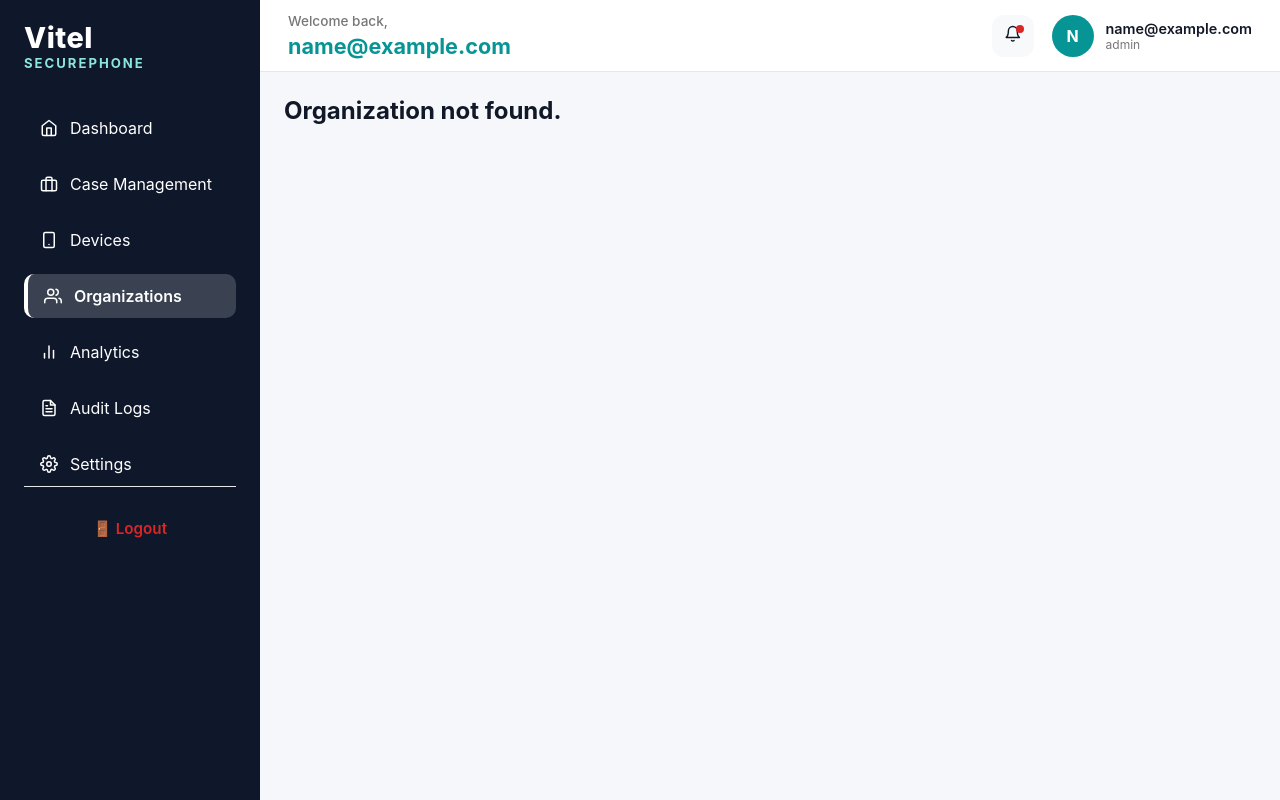
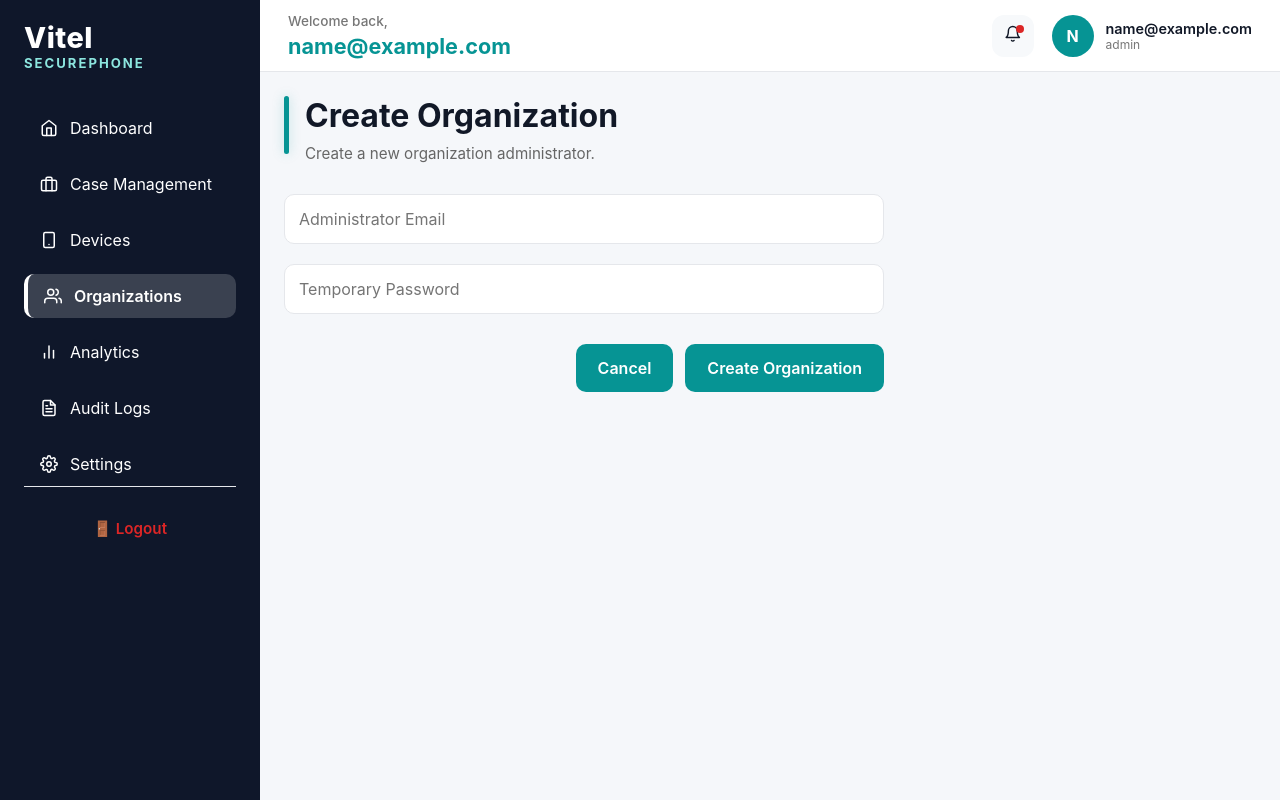
Before and after one commit to Trevkkys/vitel-securephone-web, a React (Vite) app: page /dashboard/organizations/create in a window 1280 px wide. Before the commit this address had no page. Built offline with nearby package versions, Linux system fonts and the light colour scheme; sample sign-in values are in the browser's storage.

Commit message:
more backend int

```diff
--- a/src/features/cases/pages/CasesPage.tsx
+++ b/src/features/cases/pages/CasesPage.tsx
@@ -1,5 +1,6 @@
 import { PortalType } from "../../../config/portals";
 import { getCurrentUser } from "../../../utils/currentUser";
+import { getPortalFromRole } from "../../../utils/getPortalFromRole";
 
 import SuperAdminCases from "../portals/SuperAdminCases";
 import PoliceCases from "../portals/PoliceCases";
@@ -7,12 +8,13 @@ import InsuranceClaims from "../portals/InsuranceClaims";
 import VitelCases from "../portals/VitelCases";
 
 function CasesPage() {
-
     const user = getCurrentUser();
 
-   const portal = user?.organization ?? PortalType.POLICE;
+    const portal = getPortalFromRole(user?.role);
 
-switch (portal) {
+    switch (portal) {
+        case PortalType.SUPER_ADMIN:
+            return <SuperAdminCases />;
 
         case PortalType.POLICE:
             return <PoliceCases />;
@@ -23,12 +25,9 @@ switch (portal) {
         case PortalType.VITEL:
             return <VitelCases />;
 
-        case PortalType.SUPER_ADMIN:
         default:
-            return <SuperAdminCases />;
-
+            return <PoliceCases />;
     }
-
 }
 
 export default CasesPage;
--- a/src/features/organizations/pages/OrganizationsPage/OrganizationsPage.tsx
+++ b/src/features/organizations/pages/OrganizationsPage/OrganizationsPage.tsx
@@ -20,7 +20,11 @@ function OrganizationsPage() {
                 description="Manage partner organizations, portal access and enabled modules."
                 action={
                     <div className={styles.headerButton}>
-                        <Button>
+                        <Button
+                            onClick={() =>
+                                navigate("/dashboard/organizations/create")
+                            }
+                        >
                             + Add Organization
                         </Button>
                     </div>
--- /dev/null
+++ b/src/features/organizations/pages/createorganizationpage/CreateOrganizationPage.module.css
@@ -0,0 +1,13 @@
+.form {
+    max-width: 600px;
+    display: flex;
+    flex-direction: column;
+    gap: 20px;
+}
+
+.actions {
+    display: flex;
+    justify-content: flex-end;
+    gap: 12px;
+    margin-top: 10px;
+}
--- /dev/null
+++ b/src/features/organizations/pages/createorganizationpage/CreateOrganizationPage.tsx
@@ -0,0 +1,98 @@
+import { useState } from "react";
+import { useNavigate } from "react-router-dom";
+import toast from "react-hot-toast";
+
+import PageHeader from "../../../../components/common/PageHeader/PageHeader";
+import Button from "../../../../components/ui/Button/Button";
+import Input from "../../../../components/ui/Input/Input";
+
+import { createUser } from "../../../../services/user.service";
+
+import styles from "./CreateOrganizationPage.module.css";
+
+function CreateOrganizationPage() {
+    const navigate = useNavigate();
+
+    const [email, setEmail] = useState("");
+    const [password, setPassword] = useState("");
+    const [loading, setLoading] = useState(false);
+
+    async function handleSubmit(
+        e: React.FormEvent
+    ) {
+        e.preventDefault();
+
+        if (loading) return;
+
+        try {
+            setLoading(true);
+
+            await createUser({
+                email,
+                password,
+                role: "admin",
+            });
+
+            toast.success(
+                "Organization administrator created successfully."
+            );
+
+            navigate("/dashboard/organizations");
+        } catch (error: any) {
+            toast.error(
+                error?.response?.data?.detail ??
+                "Failed to create organization."
+            );
+        } finally {
+            setLoading(false);
+        }
+    }
+
+    return (
+        <>
+            <PageHeader
+                title="Create Organization"
+                description="Create a new organization administrator."
+            />
+
+            <form
+                onSubmit={handleSubmit}
+                className={styles.form}
+            >
+                <Input
+                    placeholder="Administrator Email"
+                    value={email}
+                    onChange={(e) =>
+                        setEmail(e.target.value)
+                    }
+                />
+
+                <Input
+                    type="password"
+                    placeholder="Temporary Password"
+                    value={password}
+                    onChange={(e) =>
+                        setPassword(e.target.value)
+                    }
+                />
+
+                <div className={styles.actions}>
+                    <Button
+                        type="button"
+                        onClick={() => navigate(-1)}
+                    >
+                        Cancel
+                    </Button>
+
+                    <Button type="submit">
+                        {loading
+                            ? "Creating..."
+                            : "Create Organization"}
+                    </Button>
+                </div>
+            </form>
+        </>
+    );
+}
+
+export default CreateOrganizationPage;
--- a/src/features/reports/pages/ReportsPage.tsx
+++ b/src/features/reports/pages/ReportsPage.tsx
@@ -4,12 +4,12 @@ import Button from "../../../components/ui/Button/Button";
 import { getCurrentUser } from "../../../utils/auth";
 import { PortalType } from "../../../config/portals";
 import styles from "./ReportsPage.module.css";
+import { getPortalFromRole } from "../../../utils/getPortalFromRole";
 
 function ReportsPage() {
     const user = getCurrentUser();
 
-    const portal =
-        user?.organization ?? PortalType.POLICE;
+    const portal = getPortalFromRole(user?.role);
 
     const reportData = {
         [PortalType.SUPER_ADMIN]: {
--- a/src/features/roles/pages/RolesPage/RolesPage.tsx
+++ b/src/features/roles/pages/RolesPage/RolesPage.tsx
@@ -2,6 +2,7 @@ import { useEffect, useState } from "react";
 import PageHeader from "../../../../components/common/PageHeader/PageHeader";
 import Button from "../../../../components/ui/Button/Button";
 import Toggle from "../../../../components/ui/Toggle/Toggle";
+import { getPortalFromRole } from "../../../../utils/getPortalFromRole";
 import {
     policePermissionGroups,
     insurancePermissionGroups,
@@ -20,22 +21,25 @@ import styles from "./RolesPage.module.css";
 function RolesPage() {
     const user = getCurrentUser();
 
-    const portal =
-        user?.organization ?? PortalType.POLICE;
+    const portal = getPortalFromRole(user?.role);
 
     const roles =
         portal === PortalType.POLICE
             ? policeRoles
             : portal === PortalType.INSURANCE
                 ? insuranceRoles
-                : vitelRoles;
+                : portal === PortalType.VITEL
+                    ? vitelRoles
+                    : [];
 
     const permissionGroups =
         portal === PortalType.POLICE
             ? policePermissionGroups
             : portal === PortalType.INSURANCE
                 ? insurancePermissionGroups
-                : vitelPermissionGroups;
+                : portal === PortalType.VITEL
+                    ? vitelPermissionGroups
+                    : [];
 
     const [selectedRole, setSelectedRole] =
         useState(roles[0]);
@@ -73,14 +77,18 @@ function RolesPage() {
         <>
             <PageHeader
                 title={
-                    portal === PortalType.POLICE
+                    portal === PortalType.SUPER_ADMIN
+                        ? "Platform Roles & Permissions"
+                        : portal === PortalType.POLICE
                             ? "Police Roles & Permissions"
                             : portal === PortalType.INSURANCE
                                 ? "Insurance Roles & Permissions"
                                 : "Vitel Roles & Permissions"
                 }
                 description={
-                    portal === PortalType.POLICE
+                    portal === PortalType.SUPER_ADMIN
+                        ? "Manage platform-wide roles."
+                        : portal === PortalType.POLICE
                             ? "Configure police user permissions."
                             : portal === PortalType.INSURANCE
                                 ? "Configure insurance user permissions."
--- a/src/features/users/pages/UsersPage/UsersPage.tsx
+++ b/src/features/users/pages/UsersPage/UsersPage.tsx
@@ -6,21 +6,32 @@ import styles from "./UsersPage.module.css";
 import { getCurrentUser } from "../../../../utils/auth";
 import { PortalType } from "../../../../config/portals";
 import { portalContent } from "../../../../config/portalContent";
+import { getPortalFromRole } from "../../../../utils/getPortalFromRole";
+import Button from "../../../../components/ui/Button/Button";
 
 function UsersPage() {
     const user = getCurrentUser();
 
     const navigate = useNavigate();
 
-    const portal =
-        user?.organization ?? PortalType.POLICE;
+    const portal = getPortalFromRole(user?.role);
 
     const content =
-        portalContent[
         portal === PortalType.SUPER_ADMIN
-            ? PortalType.POLICE
-            : portal
-        ];
+            ? {
+                users: {
+                    title: "Platform Users",
+                    description:
+                        "Manage administrators, Vitel staff, police and insurance users.",
+                    roles: [
+                        "admin",
+                        "vitel_staff",
+                        "police",
+                        "insurance",
+                    ],
+                },
+            }
+            : portalContent[portal];
 
     const title = content.users.title;
 
@@ -194,7 +205,9 @@ function UsersPage() {
             ? policeUsers
             : portal === PortalType.INSURANCE
                 ? insuranceUsers
-                : vitelUsers;
+                : portal === PortalType.VITEL
+                    ? vitelUsers
+                    : [];
     const roleOptions = content.users.roles;
 
     const actionItems = [
@@ -257,6 +270,12 @@ function UsersPage() {
                     className={styles.search}
                     placeholder="Search users..."
                 />
+
+                <Button
+                    onClick={() => navigate("/dashboard/users/create")}
+                >
+                    + User
+                </Button>
 
                 <select className={styles.select}>
 
--- a/src/routes/router.tsx
+++ b/src/routes/router.tsx
@@ -31,7 +31,7 @@ import RolesPage from "../features/roles/pages/RolesPage/RolesPage";
 import CustomersPage from "../features/customers/pages/CustomersPage";
 import MonitoringPage from "../features/monitoring/pages/MonitoringPage";
 import SupportPage from "../features/support/pages/SupportPage";
-
+import CreateOrganizationPage from "../features/organizations/pages/createorganizationpage/CreateOrganizationPage";
 import ProtectedRoute from "../components/auth/ProtectedRoute";
 
 
@@ -88,6 +88,10 @@ export const router = createBrowserRouter([
             {
                 path: "organizations/:organizationId/activity",
                 element: <OrganizationActivityPage />,
+            },
+            {
+                path: "organizations/create",
+                element: <CreateOrganizationPage />,
             },
             {
                 path: "reports",
--- a/src/services/user.service.ts
+++ b/src/services/user.service.ts
@@ -18,9 +18,11 @@ export async function getCurrentUser() {
     return response.data;
 }
 
-export async function createUser(
-    data: CreateUserRequest
-): Promise<UserResponse> {
+export async function createUser(data: {
+    email: string;
+    password: string;
+    role: string;
+}) {
     const response = await api.post(
         "/create/user",
         data
```
Also changed, not shown: src/features/users/pages/createuserpage/CreateUserPage.module.css (added), src/features/users/pages/createuserpage/CreateUserPage.tsx (added). Lines whose indentation alone changed are shown as unchanged.
